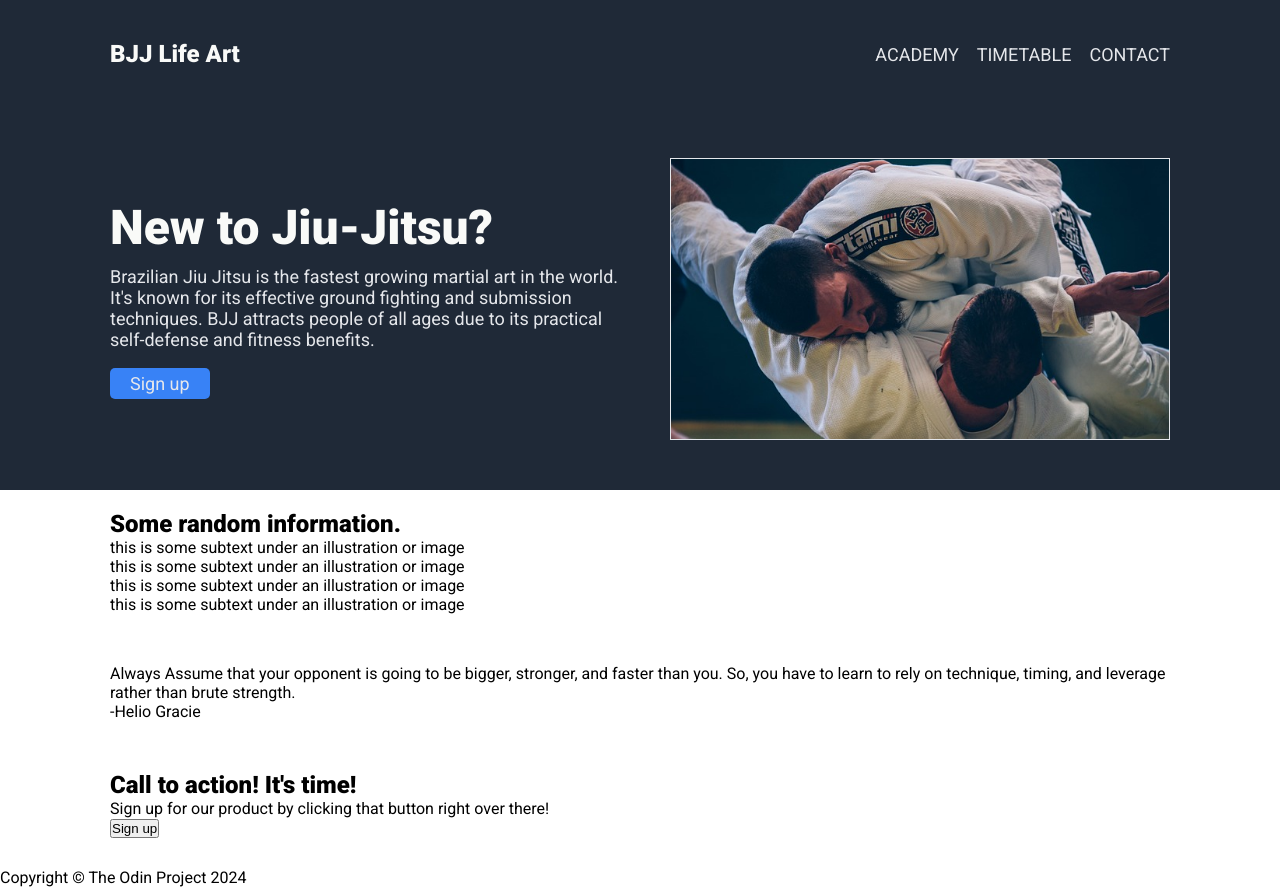
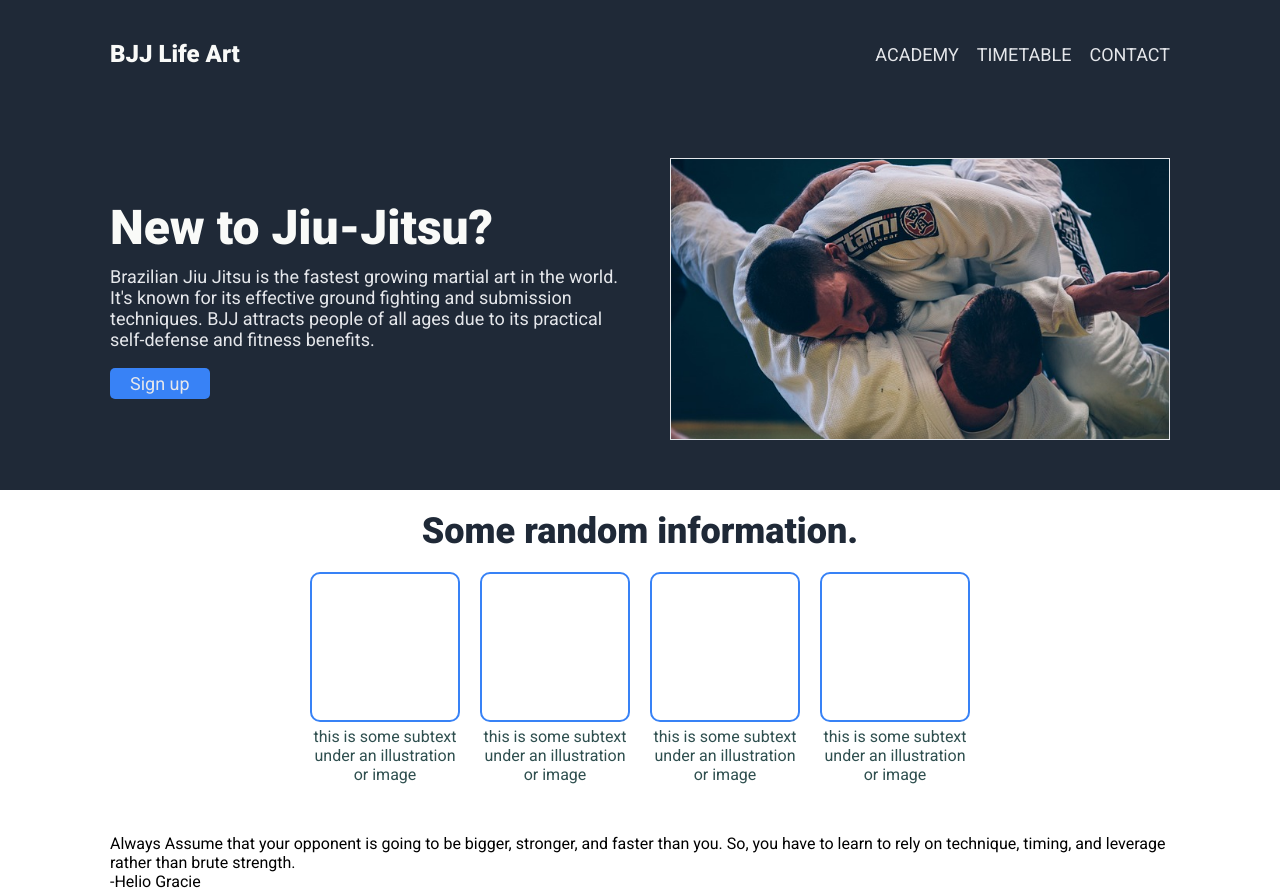
Before and after one commit to ctarx/Odin-Landing-Page, a plain HTML site: page index.html in a window 1280 px wide. Shown: the top 894 px of the page. Drawn offline with Linux system fonts and the light colour scheme.

Commit message:
Add style to cards section

```diff
--- a/index.html
+++ b/index.html
@@ -36,6 +36,7 @@
     <section class="cards">
       <div class="container">
         <h2>Some random information.</h2>
+        <div class="cards-wrapper">
           <div class="card">
             <div class="box"></div>
             <p>this is some subtext under an illustration or image</p>
@@ -51,6 +52,7 @@
           <div class="card">
             <div class="box"></div>
             <p>this is some subtext under an illustration or image</p>
+          </div>
         </div>
       </div>
     </section>
--- a/style.css
+++ b/style.css
@@ -99,3 +99,38 @@ ul {
   background-color: #e5e7eb;
   color: #3882f6;
 }
+
+.cards .container {
+  display: flex;
+  flex-direction: column;
+  align-items: center;
+  gap: 20px;
+}
+
+.cards-wrapper {
+  display: flex;
+  justify-content: space-around;
+  gap: 20px;
+}
+
+.cards h2 {
+  font-size: 36px;
+  color: #1f2937;
+  font-weight: 900;
+}
+
+.card p {
+  text-align: center;
+  padding-top: 5px;
+  color: darkslategray;
+}
+
+.card {
+  width: 150px;
+}
+
+.box {
+  border: 2px solid #3882f6;
+  border-radius: 10px;
+  height: 150px;
+}
```
Lines whose indentation alone changed are shown as unchanged.
